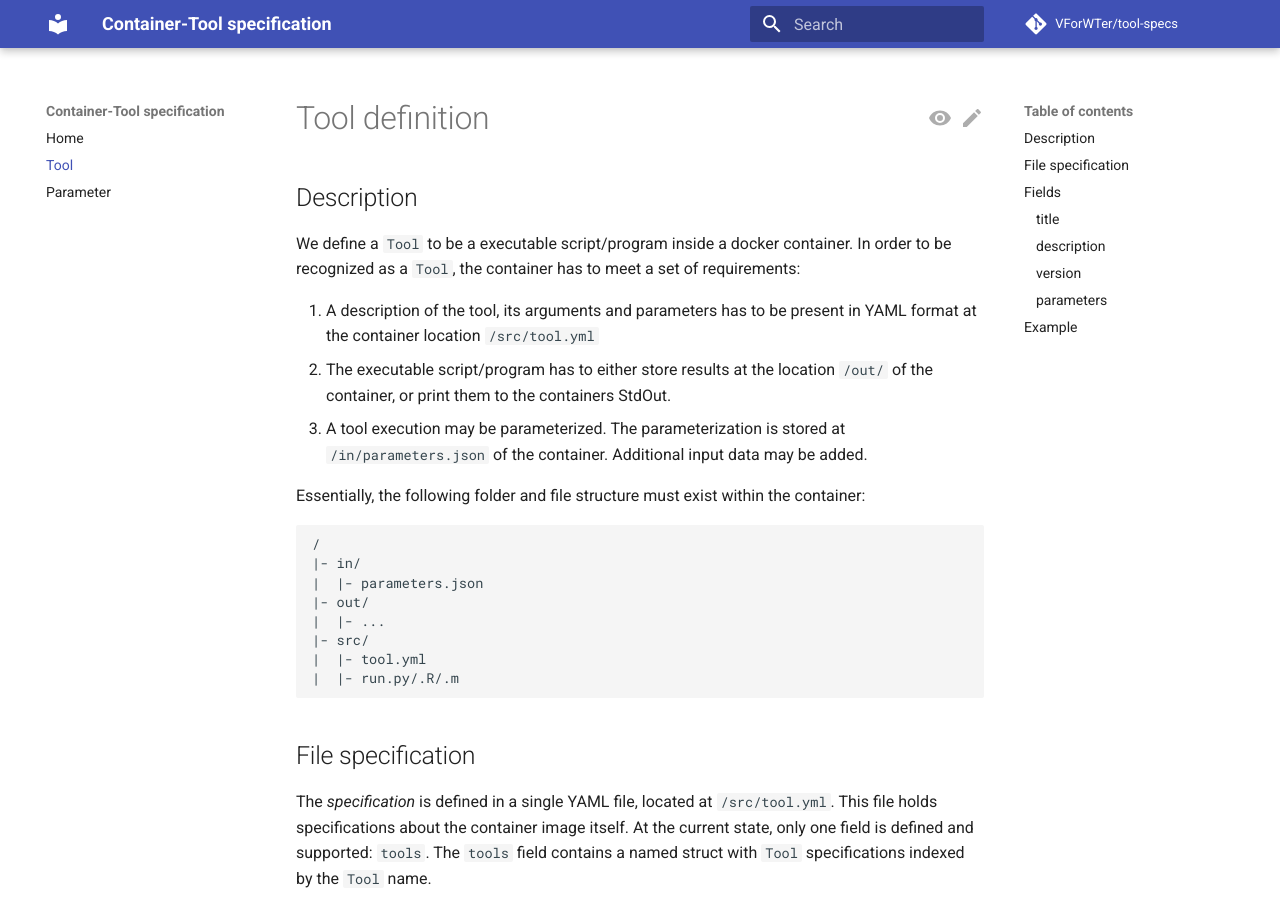
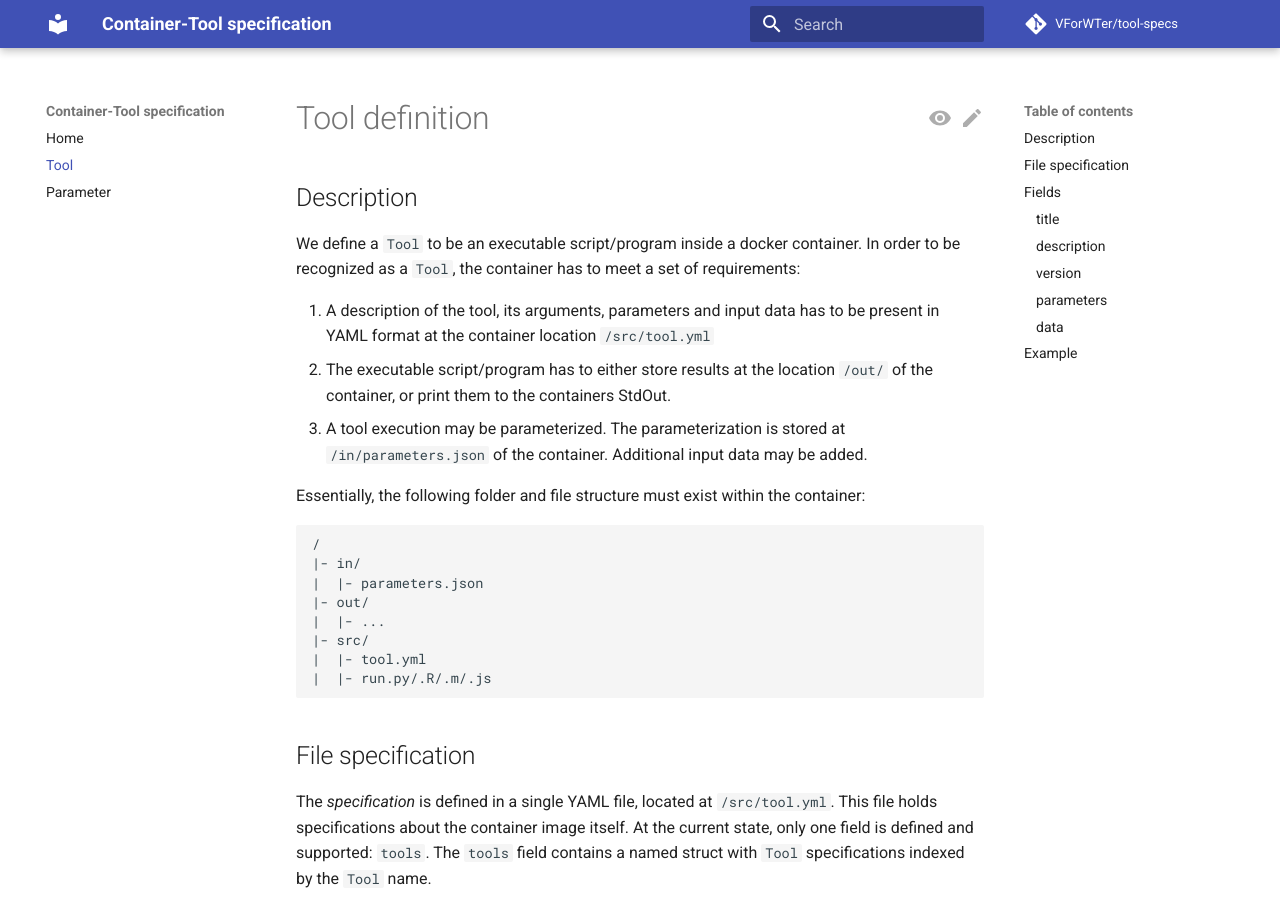
Before and after one commit to VForWaTer/tool-specs, an MkDocs documentation site: the page built from docs/tool.md, in a window 1280 px wide and 900 px high. Built offline with MkDocs 1.6.1 and Material for MkDocs 9.7.7, drawn with Linux system fonts in a browser that asks for light colours; comment, search, counter and statistics services are not loaded; some of the changed text lies outside the part shown.

Commit message:
tool.md: data section

````diff
--- a/docs/tool.md
+++ b/docs/tool.md
@@ -2,9 +2,9 @@
 
 ## Description
 
-We define a `Tool` to be a executable script/program inside a docker container. In order to be recognized as a `Tool`, the container has to meet a set of requirements:
+We define a `Tool` to be an executable script/program inside a docker container. In order to be recognized as a `Tool`, the container has to meet a set of requirements:
 
-1. A description of the tool, its arguments and parameters has to be present in YAML format at the container location `/src/tool.yml`
+1. A description of the tool, its arguments, parameters and input data has to be present in YAML format at the container location `/src/tool.yml`
 2. The executable script/program has to either store results at the location `/out/` of the container, or print them to the containers StdOut.
 3. A tool execution may be parameterized. The parameterization is stored at `/in/parameters.json` of the container. Additional input data may be added.
 
@@ -18,7 +18,7 @@
 |  |- ...
 |- src/
 |  |- tool.yml
-|  |- run.py/.R/.m
+|  |- run.py/.R/.m/.js
 ```
 
 ## File specification
@@ -27,7 +27,7 @@
 At the current state, only one field is defined and supported: `tools`.
 The `tools` field contains a named struct with `Tool` specifications indexed by the `Tool` name.
 
-The file content of the` tool.yml` has to at least include:
+The file content of the `tool.yml` has to at least include:
 
 ```yaml
 tools:
@@ -74,8 +74,13 @@
 
 Parameters for tools are also an Entity [defined in the specification](parameter.md).
 The parameters field hold a struct of `Parameter` instances indexed by the parameter name.
-An example can be found in the next section or on the [Parameter page](parameter.md).
+An example can be found in the Example section below or on the [Parameters page](parameter.md).
 
+### `data`
+
+Input data for a tool is defined separately from the parameters.
+Just like for the parameters, the input data of a tool is indexed by their names.
+Following this specification, data is always given to a tool on a file basis.
 
 ## Example
 
````
Also changed, not shown: other parts of docs/tool.md (+3 -2 lines).
